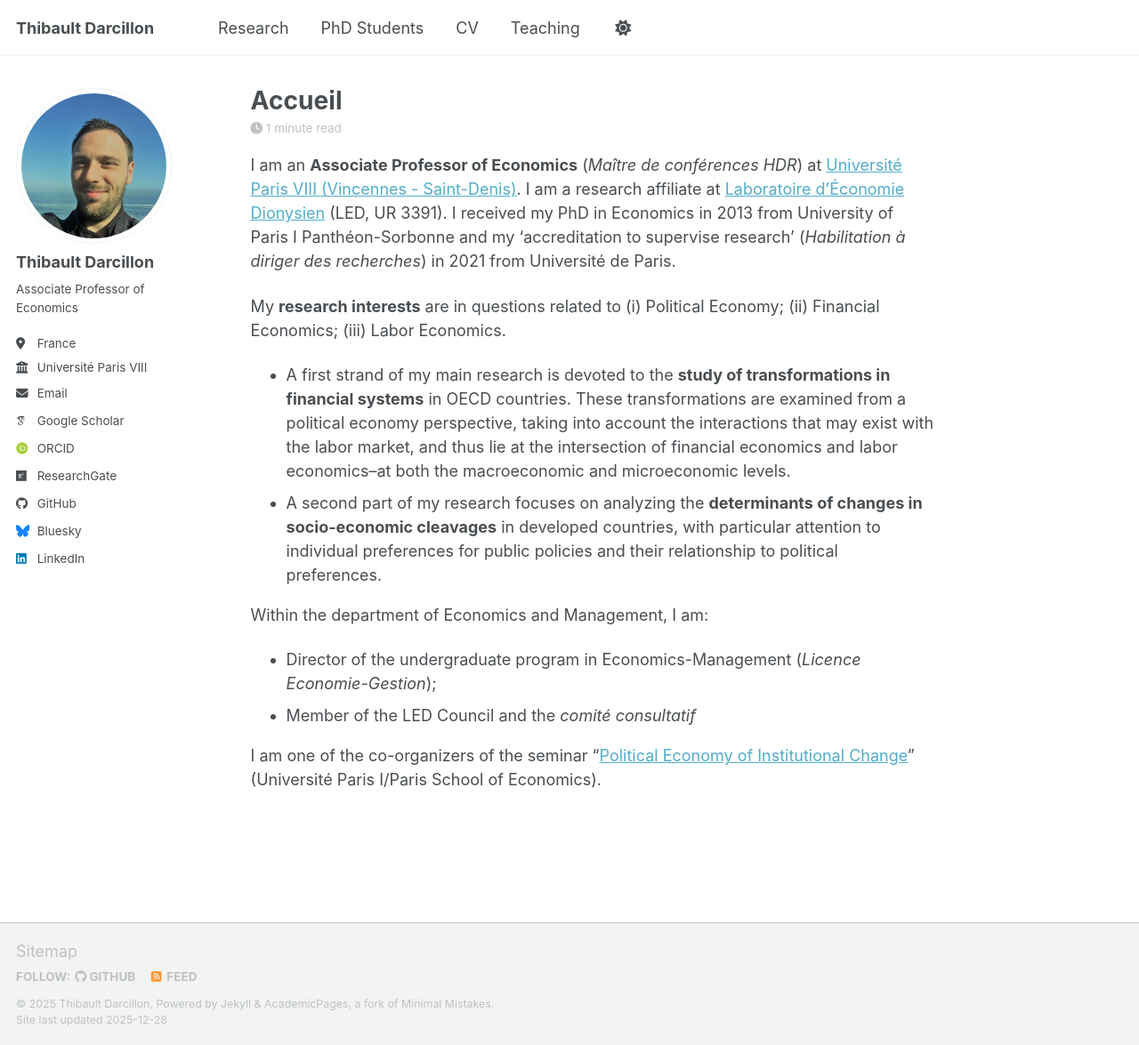
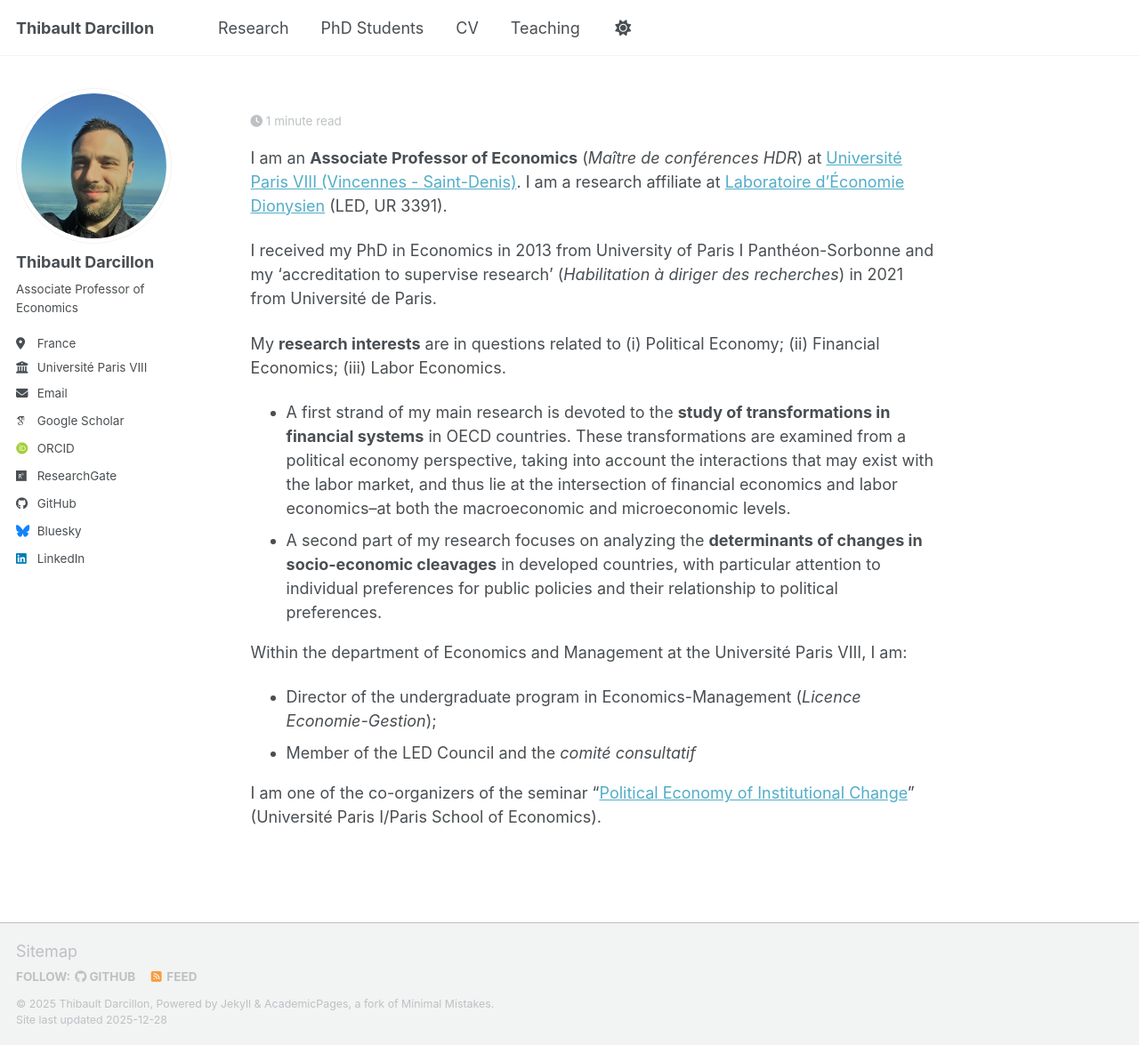
Before and after one commit to thibaultdarcillon/thibaultdarcillon.github.io, a Jekyll site: the page built from _pages/about.md, in a window 1280 px wide and 1175 px high. Shown: the whole window at 89% size. Built offline with Jekyll 4.4.1, drawn with Linux system fonts in a browser that asks for light colours; some web fonts are replaced; a script bundle is joined from its source files by our own code; library files that are not in the unit come from our copies.

Commit message:
Update About page

```diff
--- a/_pages/about.md
+++ b/_pages/about.md
@@ -1,18 +1,19 @@
 ---
 layout: single
-title: "Accueil"
 permalink: /
 author_profile: true
 ---
 
-I am an **Associate Professor of Economics** (*Maître de conférences HDR*) at [Université Paris VIII (Vincennes - Saint-Denis)](https://www.univ-paris8.fr/). I am a research affiliate at [Laboratoire d'Économie Dionysien](https://sites.google.com/site/up8led/home) (LED, UR 3391). I received my PhD in Economics in 2013 from University of Paris I Panthéon-Sorbonne and my 'accreditation to supervise research' (*Habilitation à diriger des recherches*) in 2021 from Université de Paris.
+I am an **Associate Professor of Economics** (*Maître de conférences HDR*) at [Université Paris VIII (Vincennes - Saint-Denis)](https://www.univ-paris8.fr/). I am a research affiliate at [Laboratoire d'Économie Dionysien](https://sites.google.com/site/up8led/home) (LED, UR 3391).
+
+I received my PhD in Economics in 2013 from University of Paris I Panthéon-Sorbonne and my 'accreditation to supervise research' (*Habilitation à diriger des recherches*) in 2021 from Université de Paris.
 
 My **research interests** are in questions related to (i) Political Economy; (ii) Financial Economics; (iii) Labor Economics.
 
 - A first strand of my main research is devoted to the **study of transformations in financial systems** in OECD countries. These transformations are examined from a political economy perspective, taking into account the interactions that may exist with the labor market, and thus lie at the intersection of financial economics and labor economics--at both the macroeconomic and microeconomic levels.
 - A second part of my research focuses on analyzing the **determinants of changes in socio-economic cleavages** in developed countries, with particular attention to individual preferences for public policies and their relationship to political preferences.
 
-Within the department of Economics and Management, I am:
+Within the department of Economics and Management at the Université Paris VIII, I am:
 
 - Director of the undergraduate program in Economics-Management (*Licence Economie-Gestion*);
 - Member of the LED Council and the *comité consultatif*
```
